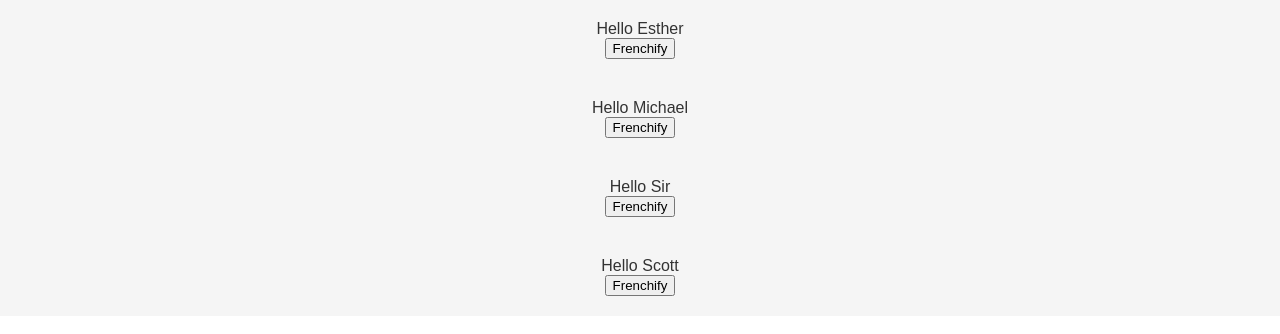
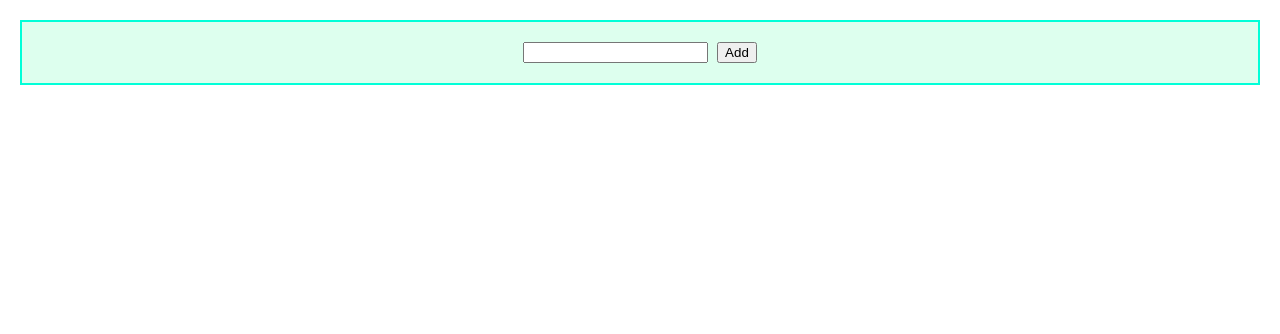
Before and after one commit to mmarcinek/hello_react, a React (Create React App) app: page / in a window 1280 px wide. Shown: the top 334 px of the page. Built offline with nearby package versions, Linux system fonts and the light colour scheme.

Commit message:
add people to HelloList via AddGreeter Component

```diff
--- /dev/null
+++ b/src/AddGreeter.css
@@ -0,0 +1,7 @@
+.AddGreeter {
+  margin: 20px;
+  padding: 20px;
+  border: 2px solid #00FFD8;
+  background: #DDFFEE;
+  text-align: center;
+}
--- /dev/null
+++ b/src/AddGreeter.js
@@ -0,0 +1,36 @@
+import React, { Component } from 'react';
+import './AddGreeter.css';
+
+class AddGreeter extends Component {
+  constructor(props) {
+    super(props);
+    this.state = { greetingName: '' };
+    this.handleUpdate = this.handleUpdate.bind(this);
+    this.addGreeting = this.addGreeting.bind(this);
+  }
+
+  addGreeting() {
+    this.props.addGreeting(this.state.greetingName);
+    this.setState({ greetingName: '' });
+  }
+
+  handleUpdate(event) {
+    this.setState({ greetingName: event.target.value });
+  }
+
+  render() {
+    return (
+      <div className="AddGreeter">
+        <input
+          type="text"
+          onChange={this.handleUpdate}
+          value={this.state.greetingName}
+        />
+        &nbsp;&nbsp;
+        <button onClick={this.addGreeting}>Add</button>
+      </div>
+    );
+  }
+}
+
+export default AddGreeter;
--- a/src/HelloList.js
+++ b/src/HelloList.js
@@ -1,13 +1,18 @@
 import React, { Component } from 'react';
 import Hello from './Hello';
+import AddGreeter from './AddGreeter';
 import './HelloList.css';
 
 class HelloList extends Component{
   constructor(props){
     super(props)
-    this.state = {greetings: ['Esther', 'Michael', 'Sir', 'Scott']}
+    this.state = {greetings: []}
+    this.addGreeting = this.addGreeting.bind(this);
   }
 
+  addGreeting(newName) {
+    this.setState({ greetings: [...this.state.greetings, newName] });
+  }
 
   renderGreetings(){
     return(
@@ -20,6 +25,7 @@
   render(){
     return(
       <div className="HelloWorldList">
+        <AddGreeter addGreeting={this.addGreeting}/>
         {this.renderGreetings()}
       </div>
     )
```
